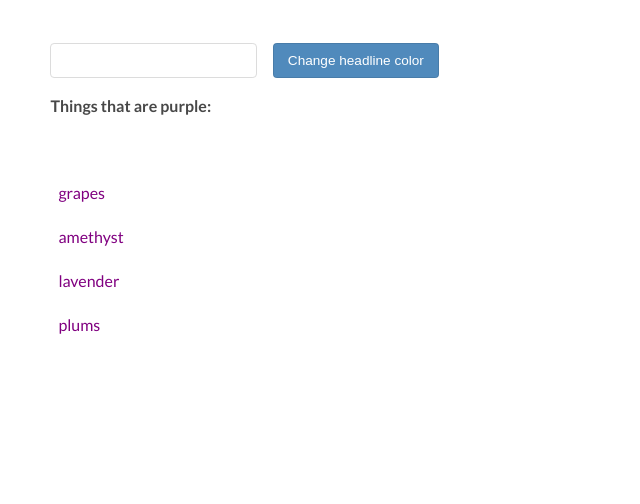
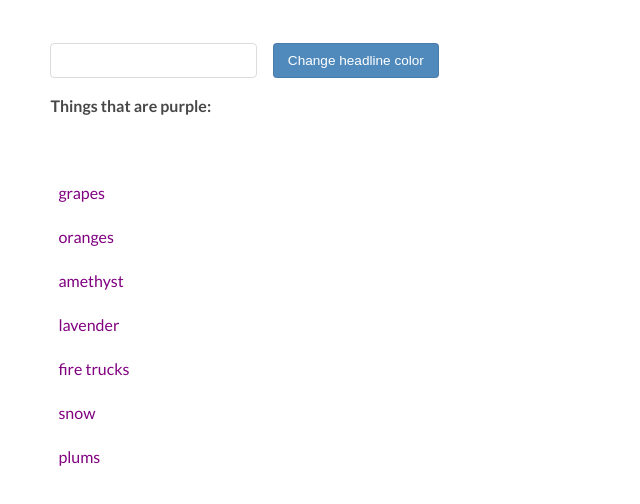
Before and after one commit to GiuseppeJoeT/JS-DOM-Manipulation, a plain HTML site: page index.html in a window 1280 px wide. Shown: the part 146-650 px from the top of the page, without its empty margins (0-640 px from the left). Drawn offline with Linux system fonts and the light colour scheme.

Commit message:
list items updated
list items updated

```diff
--- a/index.html
+++ b/index.html
@@ -12,9 +12,12 @@
     <p>Things that are purple:</p>
     <br>
     <ul>
-      <li>grapes</li>
+	  <li>grapes</li>
+      <li class="error-not-purple">oranges</li>
       <li>amethyst</li>
       <li>lavender</li>
+      <li class="error-not-purple">fire trucks</li>
+      <li class="error-not-purple">snow</li>
       <li>plums</li>
     </ul>
     <script src="app.js"></script>
```
